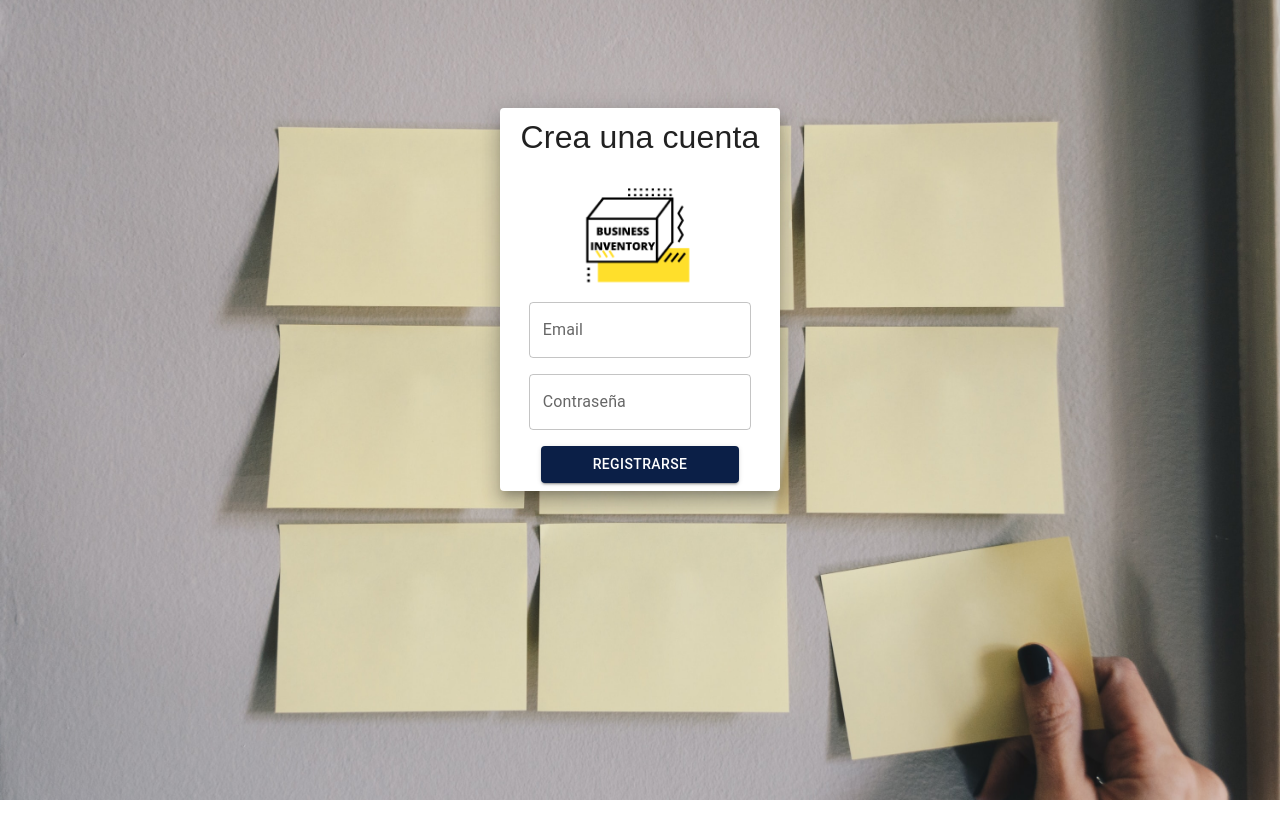
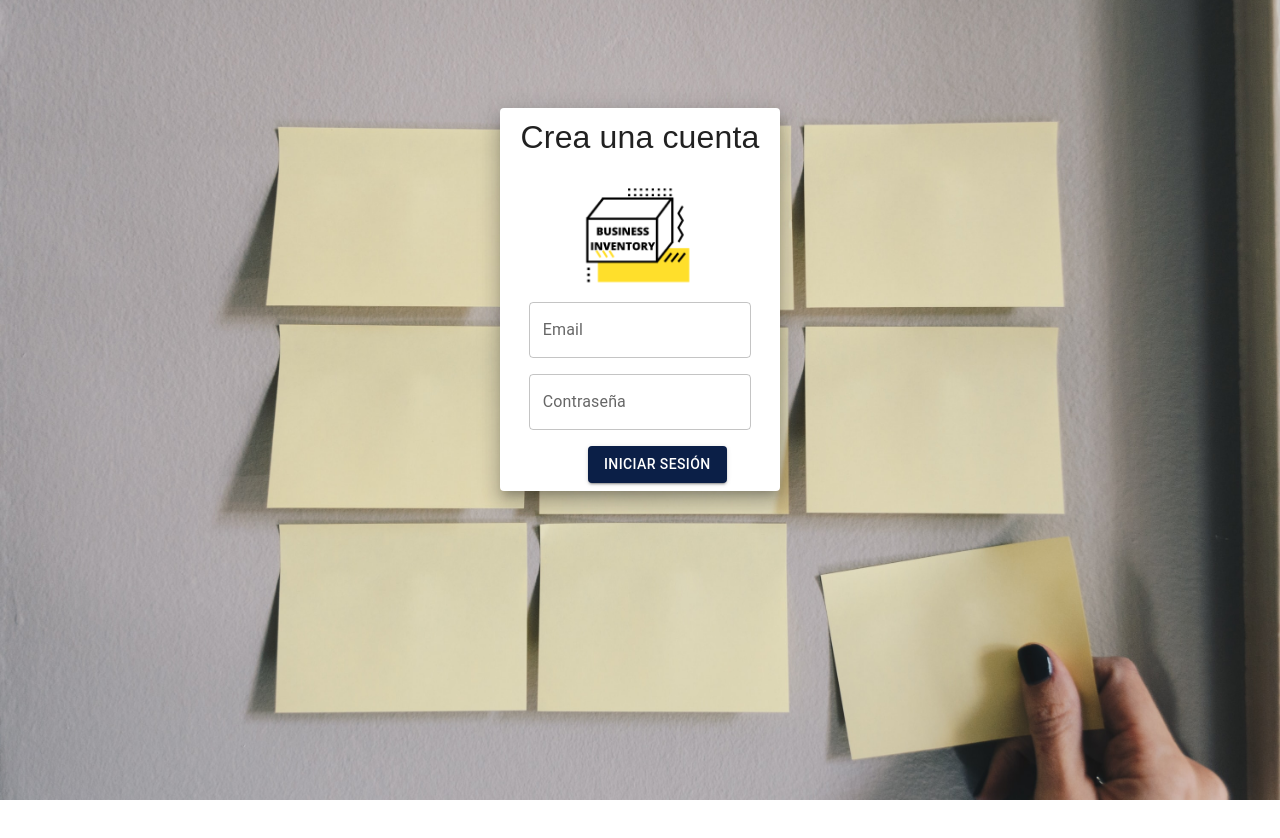
Before and after one commit to Sussanara/ADT, a React (Create React App) app: page /register in a window 1280 px wide. Shown: the top 838 px of the page. Built offline with nearby package versions, Linux system fonts and the light colour scheme; no server answers.

Commit message:
funtional

```diff
--- a/src/admin/Register.js
+++ b/src/admin/Register.js
@@ -1,36 +1,33 @@
-
 import * as React from "react";
-import Box from '@mui/material/Box';
-import TextField from '@mui/material/TextField';
-import Stack from '@mui/material/Stack';
-import Button from '@mui/material/Button';
-import Paper from '@mui/material/Paper';
+import Box from "@mui/material/Box";
+import TextField from "@mui/material/TextField";
+import Stack from "@mui/material/Stack";
+import Button from "@mui/material/Button";
+import Paper from "@mui/material/Paper";
 import BS3 from "../asset/BS3.png";
 import BS2 from "../asset/BS2.png";
-
+import axios from "axios";
 import "../styles/Login.css";
 
-import Modal from '@mui/material/Modal';
-import Typography from '@mui/material/Typography';
-import CssBaseline from '@mui/material/CssBaseline';
-import Grid from '@mui/material/Grid';
-import { createTheme, ThemeProvider } from '@mui/material/styles';
-import Fondo from "../asset/post-it.jpg"
-
+import Modal from "@mui/material/Modal";
+import Typography from "@mui/material/Typography";
+import CssBaseline from "@mui/material/CssBaseline";
+import Grid from "@mui/material/Grid";
+import { createTheme, ThemeProvider } from "@mui/material/styles";
+import Fondo from "../asset/post-it.jpg";
+import { useForm } from "react-hook-form";
 
 const theme = createTheme();
 
-
 function Register() {
-
   const style = {
-    position: 'absolute',
-    top: '50%',
-    left: '50%',
-    transform: 'translate(-50%, -50%)',
+    position: "absolute",
+    top: "50%",
+    left: "50%",
+    transform: "translate(-50%, -50%)",
     width: 400,
-    bgcolor: 'background.paper',
-    border: '2px solid #000',
+    bgcolor: "background.paper",
+    border: "2px solid #000",
     boxShadow: 24,
     p: 4,
   };
@@ -41,66 +38,149 @@ function Register() {
   const handleCloseModalLogin = () => setModalLogin(false);
   const handleOpenError = () => setModalError(true);
   const handleCloseError = () => setModalError(false);
+  const { register, handleSubmit } = useForm();
 
+  const addRequest = (infodata) => {
+    console.log("PRE REGISTER CLIENTE: ", infodata);
+    return axios({
+      method: "POST",
+      url: `https://api-project-business-inventory.herokuapp.com/api/admin`,
+      headers: {
+        Accept: "application/json",
+        "Content-Type": "application/json",
+      },
+      data: infodata,
+    })
+      .then((response) => {
+        console.log("1");
+        console.log(response);
+        return response.data;
+      })
+      .then((data) => {
+        console.log("2");
+        console.log(data);
+        console.log(data.user);
+      })
+      .catch((error) => {
+        console.log("ESTE ES EL ERROR DEL CATCH");
+        console.log(error);
+        console.log(error.response);
+        console.log("abajo");
+      });
+  };
 
   return (
     <>
       <ThemeProvider theme={theme}>
-      <Grid container component="main" sx={{ height: '100vh' }}>
+        <Grid container component="main" sx={{ height: "100vh" }}>
           <CssBaseline />
           <Grid
             item
             xs={false}
             sm={12}
             sx={{
-            backgroundImage: `url(${Fondo})` ,
-            backgroundRepeat: 'no-repeat',
+              backgroundImage: `url(${Fondo})`,
+              backgroundRepeat: "no-repeat",
               backgroundColor: (t) =>
-              t.palette.mode === 'light' ? t.palette.grey[50] : t.palette.grey[900],
-            backgroundSize: 'cover',
-            backgroundPosition: 'center',
+                t.palette.mode === "light"
+                  ? t.palette.grey[50]
+                  : t.palette.grey[900],
+              backgroundSize: "cover",
+              backgroundPosition: "center",
             }}
           >
-          <div className="backgroundregister" style={{minHeight:"100%",minWidth:"100%",}}>
+            <div
+              className="backgroundregister"
+              style={{ minHeight: "100%", minWidth: "100%" }}
+            >
               <div className="Paper">
                 <Box
                   sx={{
-            display: 'flex',
-            flexWrap: 'wrap',
-            '& > :not(style)': {
+                    display: "flex",
+                    flexWrap: "wrap",
+                    "& > :not(style)": {
                       m: 1,
                       width: 450,
-
                     },
                   }}
                 >
-          <Paper elevation={12} sx={{ maxWidth: 280,  marginLeft: 3, margin: 2 }}>
+                  <Paper
+                    elevation={12}
+                    sx={{ maxWidth: 280, marginLeft: 3, margin: 2 }}
+                  >
                     <h2 className="account">Crea una cuenta</h2>
                     <img src={BS2} alt="" style={{ height: "120px" }} />
                     <Box
                       component="form"
                       sx={{
-                '& > :not(style)': { m: 1, width: '25ch' },
+                        "& > :not(style)": { m: 1, width: "25ch" },
                       }}
+                      autoComplete="off"
                       noValidate
-              autoComplete="off"
+                      onSubmit={handleSubmit((data) => addRequest(data))}
                     >
-              <TextField id="outlined-basic" label="Email" variant="outlined" />
-              <TextField id="outlined-basic" label="Contraseña" variant="outlined" />
-              <Button style={{ backgroundColor: "#0B1F47", color: "white" }} variant="contained" color="success">
-                  Registrarse
+                      {/* onSubmit={handleSubmit((data) => alert(JSON.stringify(data)))}> */}
+                      <TextField
+                        id="outlined-basic"
+                        {...register("email")}
+                        label="Email"
+                        variant="outlined"
+                      />
+                      <TextField
+                        id="outlined-basic"
+                        {...register("password")}
+                        label="Contraseña"
+                        variant="outlined"
+                      />
+                      <div className="iniciarsesión">
+                        <Stack direction="row" spacing={2}>
+                          <Button
+                            onClick={() => {
+                              handleOpenModalLogin();
+                              handleSubmit();
+                            }}
+                            type="submit"
+                            style={{
+                              backgroundColor: "#0B1F47",
+                              color: "white",
+                            }}
+                            variant="contained"
+                            color="success"
+                          >
+                            Iniciar sesión
                           </Button>
-
+                        </Stack>
+                      </div>
                     </Box>
                   </Paper>
                 </Box>
               </div>
             </div>
+            <div>
+                  <Modal
+                    open={modalLogin}
+                    onClose={handleCloseModalLogin}
+                    aria-labelledby="modal-modal-title"
+                    aria-describedby="modal-modal-description"
+                  >
+                    <Box sx={style}>
+                      <Typography
+                        id="modal-modal-title"
+                        variant="h6"
+                        component="h2"
+                        align="center"
+                      >
+                        ¡Felicidades!
+                      </Typography>
+                      <Typography id="modal-modal-description" sx={{ mt: 2 }} align="center">
+                        Te logeaste correctamente.
+                      </Typography>
+                    </Box>
+                  </Modal>
+                </div>
           </Grid>
-
         </Grid>
       </ThemeProvider>
-
     </>
   );
 }
--- a/src/index.js
+++ b/src/index.js
@@ -3,6 +3,7 @@ import ReactDOM from 'react-dom/client';
 import Crud from './admin/home';
 import ChartBar from './admin/chart';
 import App from './App';
+
 
 
 const root = ReactDOM.createRoot(document.getElementById('root'));
--- a/src/shared_component/Login.js
+++ b/src/shared_component/Login.js
@@ -1,33 +1,40 @@
-import * as React from "react";
+import React, { useContext } from "react";
 import "../styles/Login.css";
-import Box from '@mui/material/Box';
-import TextField from '@mui/material/TextField';
-import Stack from '@mui/material/Stack';
-import Button from '@mui/material/Button';
-import Paper from '@mui/material/Paper';
+import Box from "@mui/material/Box";
+import TextField from "@mui/material/TextField";
+import Stack from "@mui/material/Stack";
+import Button from "@mui/material/Button";
+import Paper from "@mui/material/Paper";
 import BS2 from "../asset/BS2.png";
-import Modal from '@mui/material/Modal';
-import Typography from '@mui/material/Typography';
-import CssBaseline from '@mui/material/CssBaseline';
-import Grid from '@mui/material/Grid';
-import { createTheme, ThemeProvider } from '@mui/material/styles';
+import Modal from "@mui/material/Modal";
+import Typography from "@mui/material/Typography";
+import CssBaseline from "@mui/material/CssBaseline";
+import Grid from "@mui/material/Grid";
+import { createTheme, ThemeProvider } from "@mui/material/styles";
 import Fondo from "../asset/post-it.jpg";
-import { useForm } from 'react-hook-form';
-
+import { useForm } from "react-hook-form";
+import axios from "axios";
+import { Context } from "../store/appContext";
+import { useHistory } from "react-router-dom";
 
 const theme = createTheme();
 
 
 function Login() {
+  let history=useHistory()
+  const { store, actions } = useContext(Context);
+  function irAdmin(){
+    history.push("/admin")
+  }
 
   const style = {
-    position: 'absolute',
-    top: '50%',
-    left: '50%',
-    transform: 'translate(-50%, -50%)',
+    position: "absolute",
+    top: "50%",
+    left: "50%",
+    transform: "translate(-50%, -50%)",
     width: 400,
-    bgcolor: 'background.paper',
-    border: '2px solid #000',
+    bgcolor: "background.paper",
+    border: "2px solid #000",
     boxShadow: 24,
     p: 4,
   };
@@ -39,12 +46,91 @@ function Login() {
   const handleOpenError = () => setModalError(true);
   const handleCloseError = () => setModalError(false);
 
-  const { register, handleSubmit } = useForm()
+  function checkForAdmin(data){
+    if(data.is_admin==true){
+      actions.changeIsActive(data.is_admin)
+    }else{actions.changeIsActive(false)}
+  }
+  function redirect(check){
+    if(check==true){
+      history.push("/admin")
+    }else{history.push("/user")}
+  }
+  const { register, handleSubmit } = useForm();
+  const addRequest = (infodata) => {
+/*     console.log("PRE REGISTER CLIENTE: ", infodata); */
+    return axios({
+      method: "POST",
+      url: `https://api-project-business-inventory.herokuapp.com/api/login`,
+      headers: {
+        Accept: "application/json",
+        "Content-Type": "application/json",
+      },
+      data: infodata,
+    })
+      .then((response) => {
+        console.log("1")
+        console.log(response);
+        console.log(response.data.is_admin);
+        actions.changeIsActive(response.data.is_admin)
+        actions.changeEmail(response.data.user.email)
+        actions.changeUserId(response.data.user.id)
+        actions.changeUserName(response.data.user.empresa)
+        actions.changeMsg(response.data.msg)
+        actions.changeToken(response.data.token)
+        return response.data;
+      })
+      .then((data) => {
+        redirect(store.is_active)
+        console.log("2")
+        console.log(data);
+        console.log(data.user);
 
+
+      })
+      .catch((error) => {
+        console.log("ESTE ES EL ERROR DEL CATCH");
+        console.log(error);
+        console.log(error.response);
+        console.log("abajo");
+      });
+  };
+  let holaTest = "hola soy el test 1";
+  let holaTest2 = "hola soy el test 2";
+  function test() {
+    actions.changeUserName(holaTest);
+  }
+  function test2() {
+    console.log(store.is_active)
+    console.log(store.email)
+    console.log(store.userName)
+    console.log(store.userId)
+    console.log(store.msg)
+    console.log(store.token)
+  }
   return (
     <>
+     {/* <button onClick={irAdmin}>hola3aaaaaaaaaaa</button>
+      <Button
+        onClick={() => {test()}}
+        type="submit"
+        style={{ backgroundColor: "#0B1F47", color: "white" }}
+        variant="contained"
+        color="success"
+      >
+        set store
+      </Button>
+      <Button
+        onClick={test2}
+        type="submit"
+        style={{ backgroundColor: "#0B1F47", color: "white" }}
+        variant="contained"
+        color="success"
+      >
+        muestra store
+      </Button> */}
       <ThemeProvider theme={theme}>
-        <Grid container component="main" sx={{ height: '100vh' }}>
+        <Grid container component="main" sx={{ height: "100vh" }}>
           <CssBaseline />
           <Grid
             item
@@ -52,46 +138,78 @@ function Login() {
             sm={12}
             sx={{
               backgroundImage: `url(${Fondo})`,
-              backgroundRepeat: 'no-repeat',
+              backgroundRepeat: "no-repeat",
               backgroundColor: (t) =>
-                t.palette.mode === 'light' ? t.palette.grey[50] : t.palette.grey[900],
-              backgroundSize: 'cover',
-              backgroundPosition: 'center',
+                t.palette.mode === "light"
+                  ? t.palette.grey[50]
+                  : t.palette.grey[900],
+              backgroundSize: "cover",
+              backgroundPosition: "center",
             }}
           >
             <div className="backgroundlogin">
               <div className="Paper">
                 <Box
                   sx={{
-                    display: 'flex',
-                    flexWrap: 'wrap',
-                    '& > :not(style)': {
+                    display: "flex",
+                    flexWrap: "wrap",
+                    "& > :not(style)": {
                       m: 1,
                       width: 430,
-
                     },
                   }}
                 >
-                  <Paper elevation={12} sx={{ maxWidth: 310, marginLeft: 3, margin: 2 }}>
-                    <h2 className="account">¡Bienvenido a Business Inventory!</h2>
+                  <Paper
+                    elevation={12}
+                    sx={{ maxWidth: 310, marginLeft: 3, margin: 2 }}
+                  >
+                    <h2 className="account">
+                      ¡Bienvenido a Business Inventory!
+                    </h2>
                     <img src={BS2} alt="" style={{ height: "120px" }} />
                     <Box
                       component="form"
                       sx={{
-                        '& > :not(style)': { m: 1, width: '25ch' },
+                        "& > :not(style)": { m: 1, width: "25ch" },
                       }}
                       autoComplete="off"
                       noValidate
-                      onSubmit={handleSubmit((data) => alert(JSON.stringify(data)))}>
-                      <TextField id="outlined-basic" {...register('Email')} label="Email" variant="outlined" />
-                      <TextField id="outlined-basic" {...register('Contraseña')} label="Contraseña" variant="outlined" />
+                      onSubmit={handleSubmit((data) => addRequest(data))}
+                    >
+                      {/* onSubmit={handleSubmit((data) => alert(JSON.stringify(data)))}> */}
+                      <TextField
+                        id="outlined-basic"
+                        {...register("email")}
+                        label="Email"
+                        variant="outlined"
+                      />
+                      <TextField
+                        id="outlined-basic"
+                        {...register("password")}
+                        type="password"
+                        label="Contraseña"
+                        variant="outlined"
+                      />
+
                       <div className="iniciarsesión">
-                      <Stack direction="row" spacing={2}>
-                        <Button onClick={() => {handleOpenModalLogin(); handleSubmit();}} type="submit" style={{ backgroundColor: "#0B1F47", color: "white" }} variant="contained" color="success">
-                          Iniciar sesión
-                        </Button>
-                      </Stack>
-                    </div>
+                        <Stack direction="row" spacing={2}>
+                          <Button
+                            onClick={() => {
+                              handleOpenModalLogin();
+                              handleSubmit();
+                            }}
+                            type="submit"
+                            style={{
+                              backgroundColor: "#0B1F47",
+                              color: "white",
+                            }}
+                            variant="contained"
+                            color="success"
+                          >
+                            Iniciar sesión
+                          </Button>
+                        </Stack>
+                      </div>
                     </Box>
                     <div className="iniciarsesión">
                       <Stack direction="row" spacing={2}>
@@ -110,10 +228,15 @@ function Login() {
                     aria-describedby="modal-modal-description"
                   >
                     <Box sx={style}>
-                      <Typography id="modal-modal-title" variant="h6" component="h2">
+                      <Typography
+                        id="modal-modal-title"
+                        variant="h6"
+                        component="h2"
+                        align="center"
+                      >
                         ¡Felicidades!
                       </Typography>
-                      <Typography id="modal-modal-description" sx={{ mt: 2 }}>
+                      <Typography id="modal-modal-description" sx={{ mt: 2 }} align="center">
                         Te logeaste correctamente.
                       </Typography>
                     </Box>
@@ -127,7 +250,11 @@ function Login() {
                     aria-describedby="modal-modal-description"
                   >
                     <Box sx={style}>
-                      <Typography id="modal-modal-title" variant="h6" component="h2">
+                      <Typography
+                        id="modal-modal-title"
+                        variant="h6"
+                        component="h2"
+                      >
                         Error
                       </Typography>
                       <Typography id="modal-modal-description" sx={{ mt: 2 }}>
--- a/src/store/appContext.js
+++ b/src/store/appContext.js
@@ -22,9 +22,9 @@ const injectContext = PassedComponent => {
 		);
 
 		useEffect(() => {
-			state.actions.getPeople("https://swapi.dev/api/people/")
+/* 			state.actions.getPeople("https://swapi.dev/api/people/")
 			state.actions.getPlanets("https://swapi.dev/api/planets/")
-			state.actions.getVehicles("https://swapi.dev/api/vehicles/")
+			state.actions.getVehicles("https://swapi.dev/api/vehicles/") */
 			/**
 			 * EDIT THIS!
 			 * This function is the equivalent to "window.onLoad", it only runs once on the entire application lifetime
```
Also changed, not shown: src/layout.js (+9 -3 lines), src/shared_component/navbar.js (+18 -7 lines), src/store/flux.js (+8 -0 lines), src/user/home_user.js (+5 -2 lines). Lines whose indentation alone changed are shown as unchanged.
